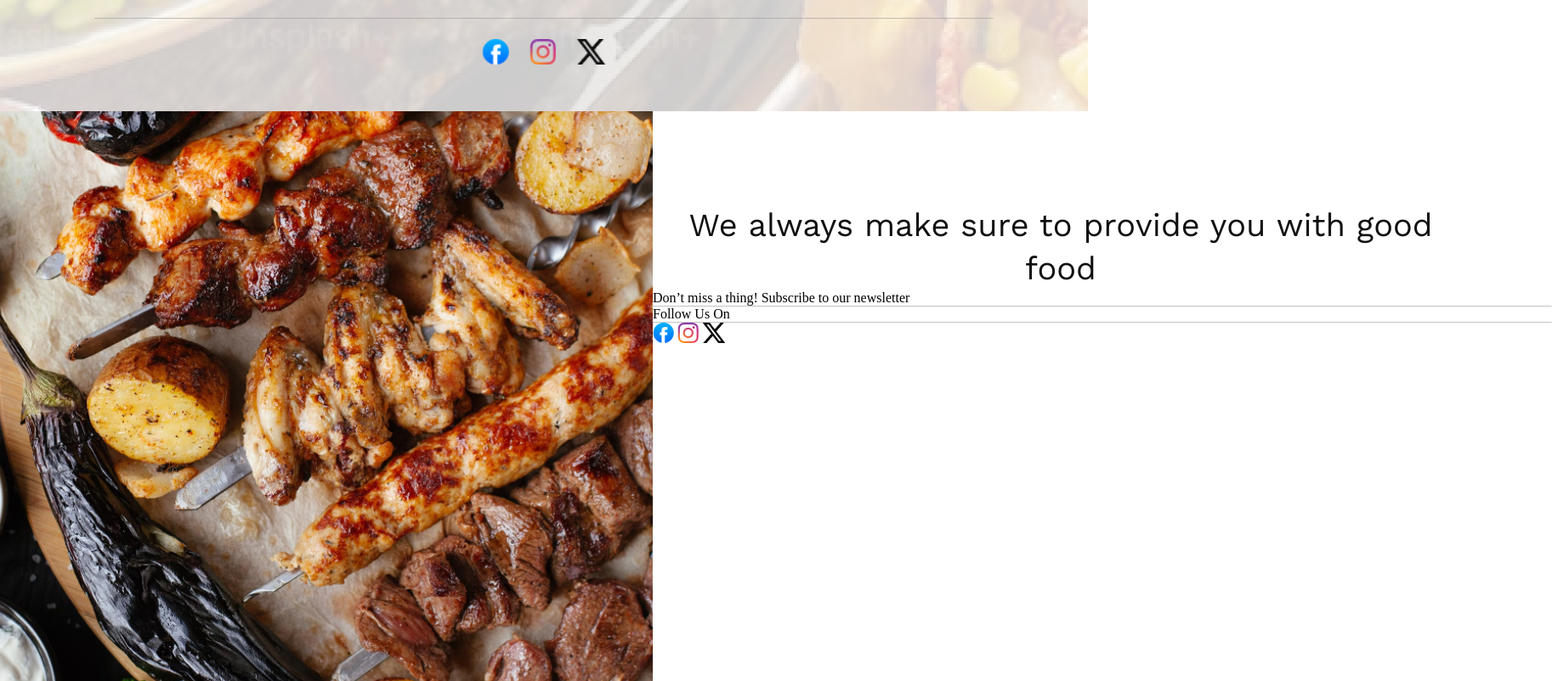
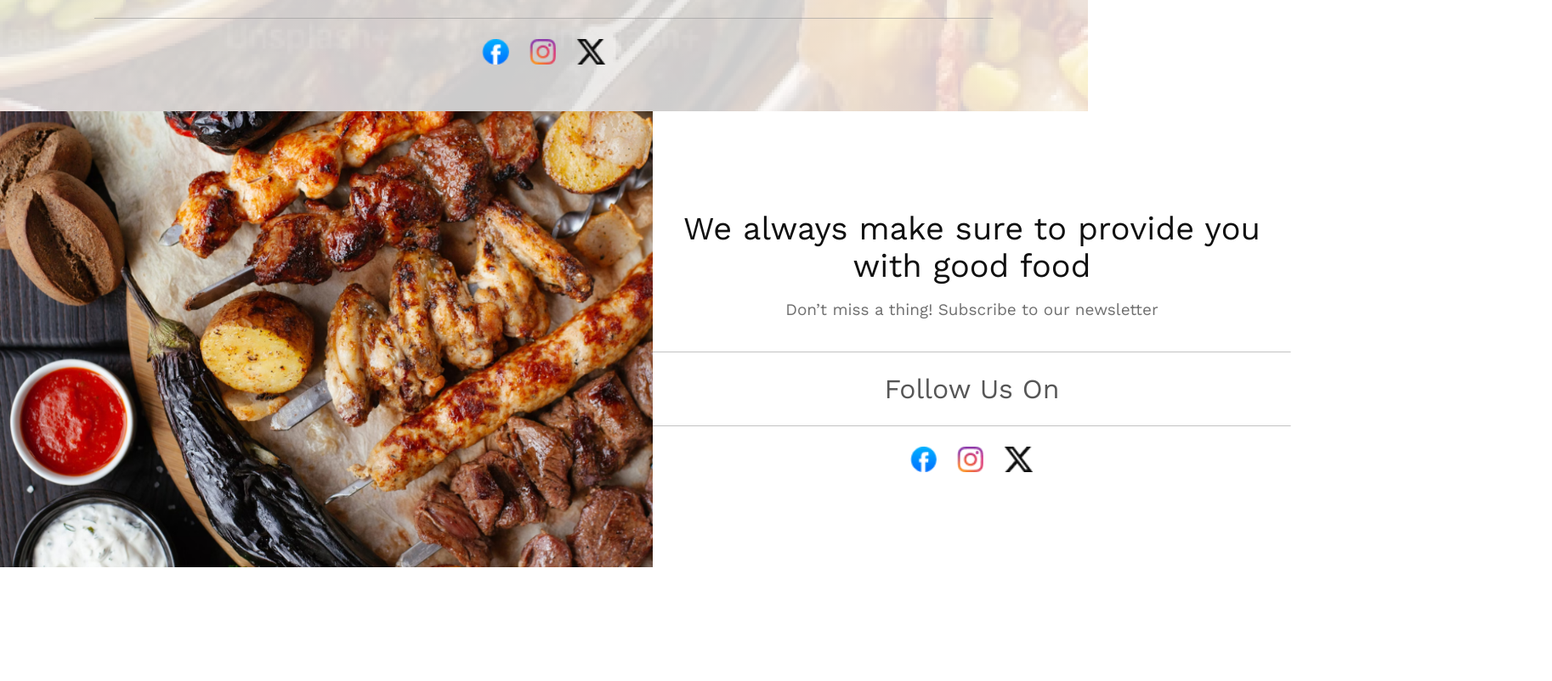
Before and after one commit to musfika21/Good-food-Restaurant, a plain HTML site: page index.html in a window 1280 px wide. Shown: the part 2044-2846 px from the top of the page at 85% size, 1826 px wide, since content can reach past the window. After the commit the page ends 2716 px from the top, so only its background shows below. Drawn offline with nearby package versions, Linux system fonts and the light colour scheme.

Commit message:
added new section in index.html file

```diff
--- a/index.html
+++ b/index.html
@@ -67,9 +67,9 @@
         <div class="flow">
             <h1 class="head">We always make sure to provide you with good food</h1>
             <p class="para">Don’t miss a thing! Subscribe to our newsletter</p>
-            <hr>
+            <hr class="hr1">
             <p class="last">Follow Us On</p>
-            <hr>
+            <hr class="hr1">
             <div class="f-image">
                 <img src="assets/facebook.png" alt="">
                 <img src="assets/instagram.png" alt="">
@@ -79,23 +79,22 @@
     </section>
 
     <section class="about">
-        <div class="abt-image">
-            <img src="assets/foods.png" alt="">
+        <div>
+            <img class="abt-image" src="assets/foods.png" alt="foods">
         </div>
-        <div>
-            <div class="flw">
-                <h1 class="flow-head">We always make sure to provide you with good food</h1>
-                <p class="flow-para">Don’t miss a thing! Subscribe to our newsletter</p>
-                <hr>
-                <p class="flow-last">Follow Us On</p>
-                <hr>
-                <div class="flow-image">
-                    <img src="assets/facebook.png" alt="">
-                    <img src="assets/instagram.png" alt="">
-                    <img src="assets/x.png" alt="">
-                </div>
+        <div class="abt-content">
+            <h1 class="abt-head">We always make sure to provide you with good food</h1>
+            <p class="abt-para">Don’t miss a thing! Subscribe to our newsletter</p>
+            <hr class="hr2">
+            <p class="last">Follow Us On</p>
+            <hr class="hr2">
+            <div class="f-image">
+                <img src="assets/facebook.png" alt="">
+                <img src="assets/instagram.png" alt="">
+                <img src="assets/x.png" alt="">
             </div>
         </div>
     </section>
+
 </body>
 </html>
--- a/style.css
+++ b/style.css
@@ -194,7 +194,7 @@
     margin-top: 109px;
 }
 
-.para{
+.para, .abt-para{
     color: rgb(16, 16, 16);
     font-family: Work Sans;
     font-size: 19px;
@@ -219,7 +219,7 @@
     margin: 24px auto;
 }
 
-hr{
+.hr1{
     width: 1056px;
     opacity: 0.6;
     border-bottom: none;
@@ -235,25 +235,27 @@ hr{
 .f-image img{
     height: 30px;
 }
-
 .about{
     display: flex;
-    justify-content: center;
-    width: 1536px;
 }
 .abt-image{
-    height: 536px;
+    width: 768px;
 }
-.flw{
-    width: 960px;
+.abt-content{
+    display: flex;
+    justify-content: center;
+    align-items: center;
+    flex-direction: column;
 }
-.flow-head{
-    color: rgb(16, 16, 16);
-    font-family: Work Sans;
+.abt-head{
+    color: #101010;
     font-size: 38px;
     font-weight: 400;
-    line-height: 51px;
-    letter-spacing: 0%;
+    font-family: Work Sans;
     text-align: center;
-    margin-top: 109px;
 }
+.hr2{
+    width: 749px;
+    opacity: 0.6;
+    border-bottom: none;
+}
```
